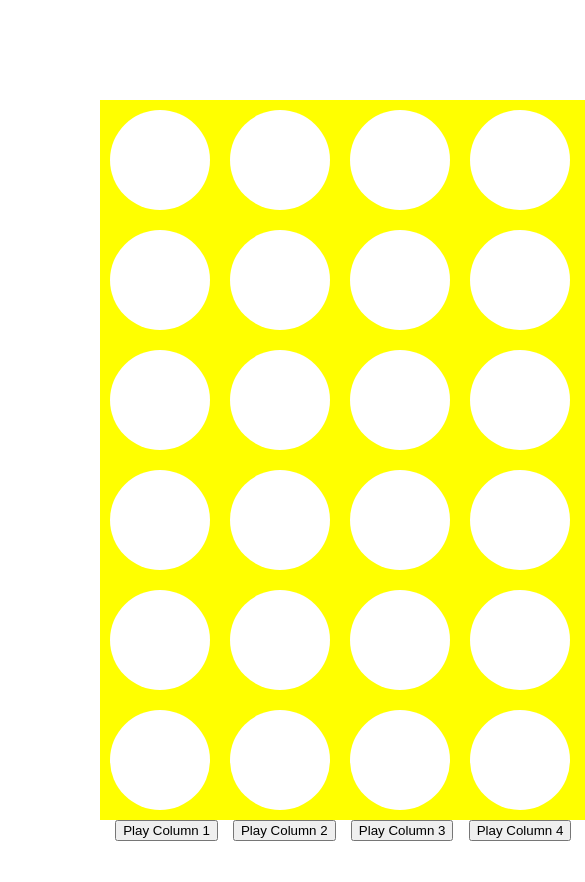
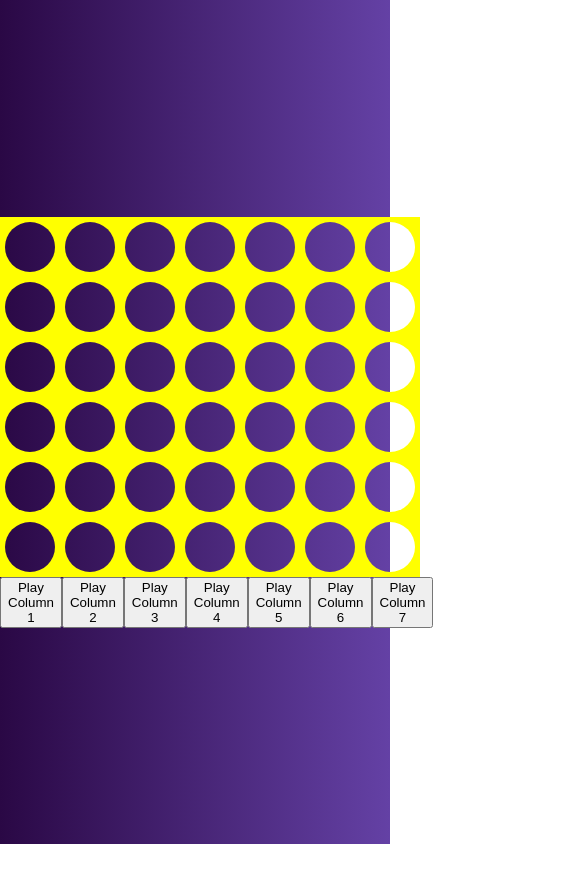
Before and after one commit to ConConRob/connect4-with-React, a React (Create React App) app: page / in a window 390 px wide. Shown: the top 882 px of the page, 585 px wide, since content can reach past the window. After the commit the page ends 844 px from the top, so only its background shows below. Built offline with nearby package versions, Linux system fonts and the light colour scheme.

Commit message:
ADDED mobile view

```diff
--- a/package.json
+++ b/package.json
@@ -2,6 +2,7 @@
   "name": "checkers",
   "version": "0.1.0",
   "private": true,
+  "homepage": "https://ConConRob.github.io/connect4-with-React",
   "dependencies": {
     "gsap": "^2.1.1",
     "react": "^16.8.1",
@@ -9,7 +10,12 @@
     "react-scripts": "2.1.5",
     "styled-components": "^4.1.3"
   },
+  "devDependencies": {
+    "gh-pages":"2.0.1"
+  },
   "scripts": {
+    "predeploy": "yarn build",
+    "deploy": "gh-pages -d build",
     "start": "react-scripts start",
     "build": "react-scripts build",
     "test": "react-scripts test",
--- a/src/App.js
+++ b/src/App.js
@@ -1,11 +1,24 @@
 import React, { Component } from 'react';
 import Board from './Components/Board'
+import styled from 'styled-components'
 import './App.css';
+
+const StyledApp = styled.div`
+  background: #6441A5;  /* fallback for old browsers */
+  background: -webkit-linear-gradient(to right, #2a0845, #6441A5);  /* Chrome 10-25, Safari 5.1-6 */
+  background: linear-gradient(to right, #2a0845, #6441A5); /* W3C, IE 10+/ Edge, Firefox 16+, Chrome 26+, Opera 12+, Safari 7+ */
+  min-width: 100vw;
+  min-height: 100vh;
+  display: flex;
+  align-items: center;
+`
 
 class App extends Component {
   render() {
     return (
-      <Board />
+      <StyledApp>
+        <Board />
+      </StyledApp>
     );
   }
 }
--- a/src/Components/Board.jsx
+++ b/src/Components/Board.jsx
@@ -15,8 +15,11 @@ const initState= {
 }
 
 const StyledBoard = styled.div`
-  margin: 100px;
+  margin: 0 auto;
   width: 840px;
+  @media (max-width:840px) {
+    width: 420px;
+  }
   display: flex;
   flex-direction: column;
   position: relative;
--- a/src/Components/BoardPosition.jsx
+++ b/src/Components/BoardPosition.jsx
@@ -4,6 +4,9 @@ import Coin from './Coin';
 const StyledBoardPosition = styled.div`
         position:relative;
         width:120px; height:120px;
+        @media (max-width:840px) {
+            width:60px; height:60px;
+        }
         margin:0;
         overflow: hidden;
     &:after{
@@ -12,6 +15,11 @@ const StyledBoardPosition = styled.div`
         left:10px; top:10px;
         border-radius:100%;
         width:100px; height:100px;
+        @media (max-width:840px) {
+            left: 5px;
+            top: 5px;
+            width:50px; height:50px;
+        }
         box-shadow: 0px 0px 0px 500px yellow;
         z-index: 2;
     }
--- a/src/Components/Coin.jsx
+++ b/src/Components/Coin.jsx
@@ -10,6 +10,10 @@ const StyledCoin = styled.div`
     margin:10px;
     opacity: 1;
     position: absolute;
+    @media (max-width:840px) {
+            margin:5px;
+            width:50px; height:50px;
+        }
 `
 
 export default class Coin extends React.Component{
```
Also changed, not shown: 15 other files (tests, documents, lock files or other folders).
